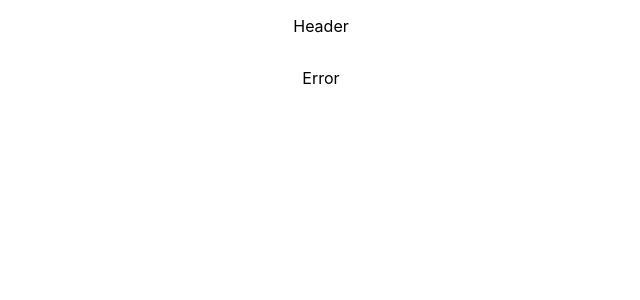
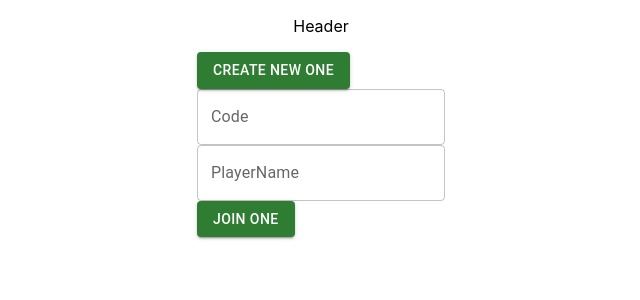
Before and after one commit to Guillaume-corbet/my_use_your_word, a React (Create React App) app in the folder Client/: page /use/join in a window 1280 px wide. Shown: the top 300 px of the page, without its empty margins (319-959 px from the left). Built offline with nearby package versions, Linux system fonts and the light colour scheme.

Commit message:
change all url to add the game in url

```diff
--- a/Client/src/App.js
+++ b/Client/src/App.js
@@ -14,15 +14,15 @@ function App() {
       element: <MenuChooseGame />,
     },
     {
-      path: "/lobbyServer/:game",
+      path: "use",
       element: <LobbyServer />,
     },
     {
-      path: "/lobbyClient/:game/:code",
+      path: "use/:code",
       element: <LobbyClient />,
     },
     {
-      path: "/joinGame/:game",
+      path: "use/join",
       element: <MenuJoinGame />,
     },
     {
--- a/Client/src/LobbyClient.js
+++ b/Client/src/LobbyClient.js
@@ -5,7 +5,7 @@ import {socket, connectWs, gameSocket} from "./socket";
 
 function LobbyClient() {
 
-    let {game, code} = useParams();
+    let {code} = useParams();
     let {state} = useLocation();
     const navigate = useNavigate();
 
@@ -19,11 +19,11 @@ function LobbyClient() {
       }
 
       const NoRoom = () => {
-        navigate('../joinGame/' + game, {state: {error: "Error room code"}})
+        navigate('../use/join/', {state: {error: "Error room code"}})
       }
 
       const UserAlreadyExist = () => {
-        navigate('../joinGame/' + game, {state: {error: "User already exist"}})
+        navigate('../use/join/', {state: {error: "User already exist"}})
       }
 
       socket.emit("joinRoom", {code: code, playerName: state.playerName});
@@ -40,7 +40,7 @@ function LobbyClient() {
     return (
       <Link to="../">
         <Button variant="contained" color="success">
-          {game}, {code}
+          {code}
         </Button>
       </Link>
     )
--- a/Client/src/LobbyServer.js
+++ b/Client/src/LobbyServer.js
@@ -5,7 +5,6 @@ import {socket, connectWs, gameSocket} from "./socket";
 
 function LobbyServer() {
 
-    let {game} = useParams();
     const [roomCode, setRoomCode] = React.useState('');
     const [members, setMembers] = React.useState([])
 
@@ -21,7 +20,6 @@ function LobbyServer() {
 
       if (socket == null || gameSocket != "use")
         connectWs("use")
-      console.log(game)
 
       socket.emit("createRoom");
       socket.on("RoomCreated", RoomCreated)
--- a/Client/src/MenuChooseGame.js
+++ b/Client/src/MenuChooseGame.js
@@ -5,7 +5,7 @@ import { Link } from 'react-router-dom';
 function MenuChooseGame() {
     return (
       <div>
-        <Link to="../joinGame/use">
+        <Link to="../use/join">
           <Button variant="contained" color="success">
               Use your word
           </Button>
--- a/Client/src/MenuJoinGame.js
+++ b/Client/src/MenuJoinGame.js
@@ -1,19 +1,18 @@
 import * as React from 'react';
 import Button from '@mui/material/Button';
-import { Link, useParams } from 'react-router-dom';
+import { Link } from 'react-router-dom';
 import { Stack, TextField } from '@mui/material';
 
 function MenuJoinGame() {
 
-    let {game} = useParams();
     const [code, setCode] = React.useState('');
     const [playerName, setPlayerName] = React.useState('');
 
     function getPath(server) {
         if (server) {
-            return ("../lobbyServer/" + game)
+            return ("../use/")
         } else {
-            return ("../lobbyClient/" + game + "/" + code)
+            return ("../use/" + code)
         }
     }
 
```
